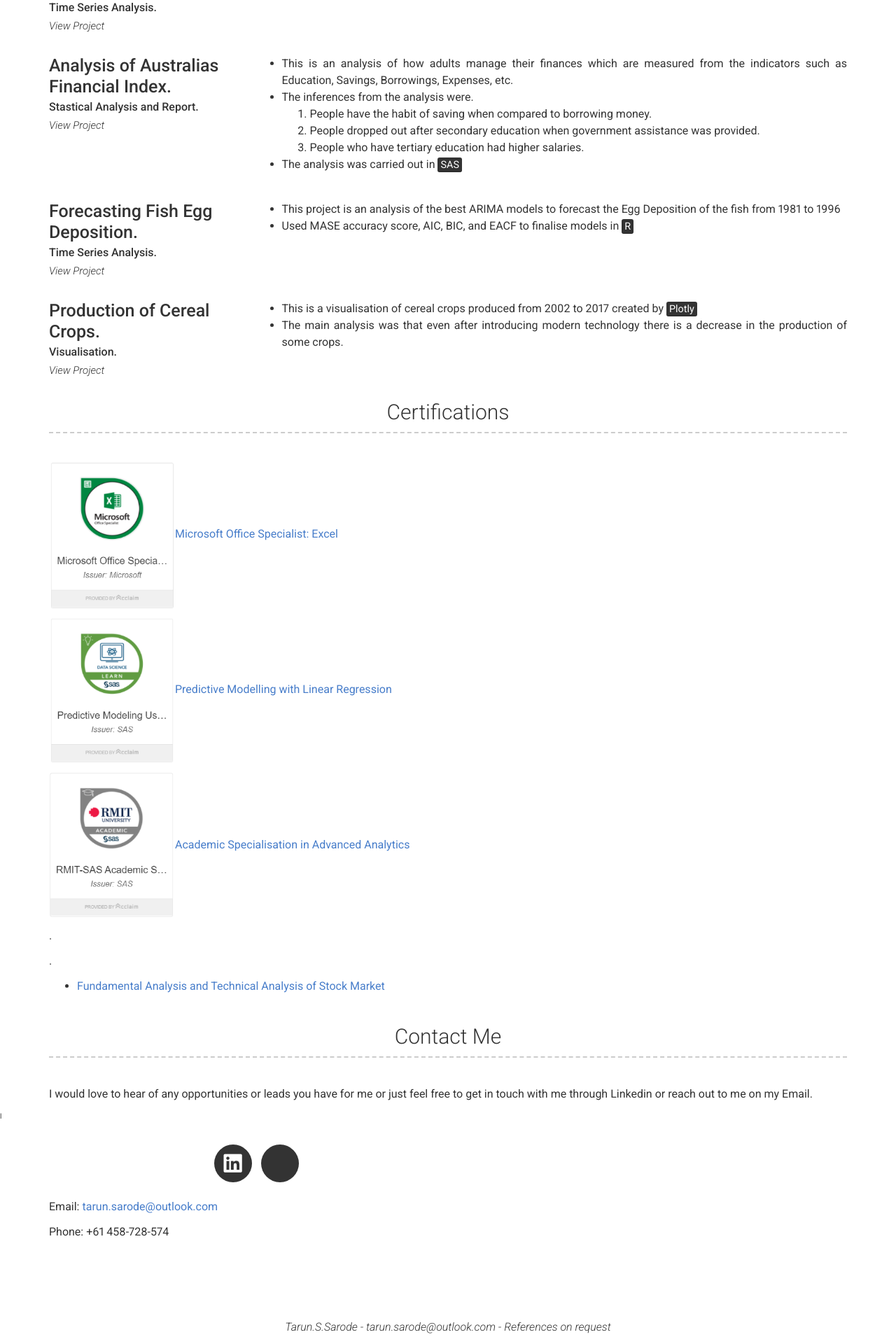
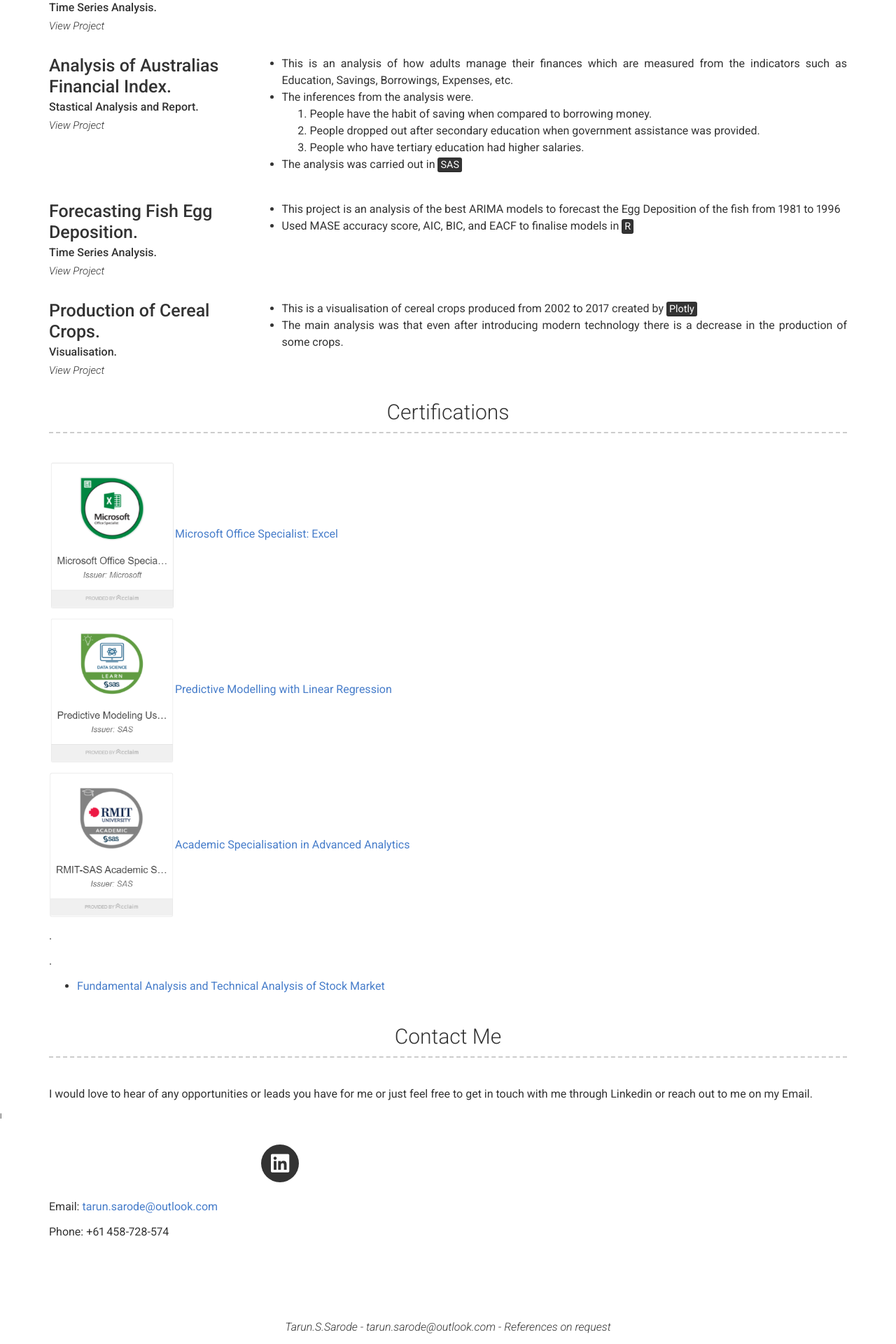
Before and after one commit to Tarun-S-Sarode/Portfolio, a Jekyll site: the page built from index.md, in a window 1280 px wide. Shown: the part 3252-5172 px from the top of the page at 70% size. Built offline with Jekyll 4.4.1, drawn with Linux system fonts in a browser that asks for light colours; nearby versions of some CDN libraries.

Commit message:
Update header_down.html

```diff
--- a/_includes/header_down.html
+++ b/_includes/header_down.html
@@ -79,10 +79,17 @@ l<div class="container header_down-contianer">
             </a>
           </li>
         {%- endif -%}
-         {%- if site.email -%}
+         {%- if site.email_username -%}
           <li>
-            <a target="_blank" href="mailto:{{ site.email| escape }}" class="button button--sacnite button--round-l">
+            <a target="_blank" href="mailto:{{ site.email_username| escape }}" class="button button--sacnite button--round-l">
               <i class="fas fa-envelop" title="Email link"></i>
+            </a>
+          </li>
+        {%- endif -%}
+        {%- if site.phone_username -%}
+          <li>
+            <a target="_blank" href="{{ site.phone_username| escape }}" class="button button--sacnite button--round-l">
+              <i class="fas fa-phone" title="Contact"></i>
             </a>
           </li>
         {%- endif -%}
```
